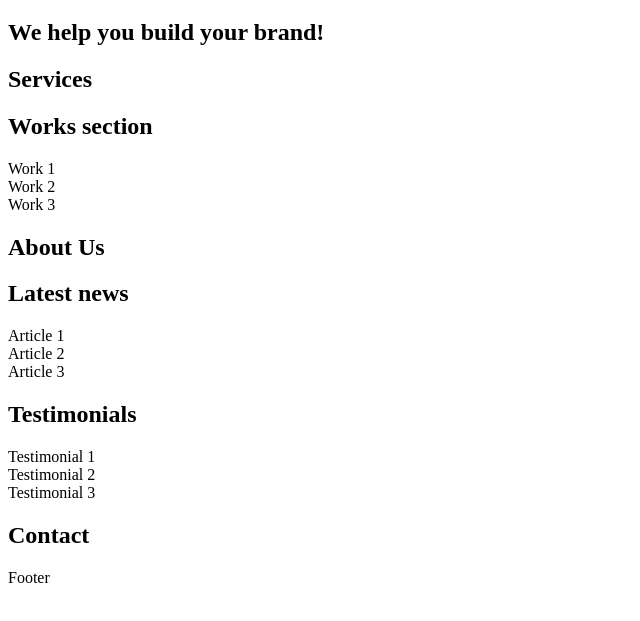
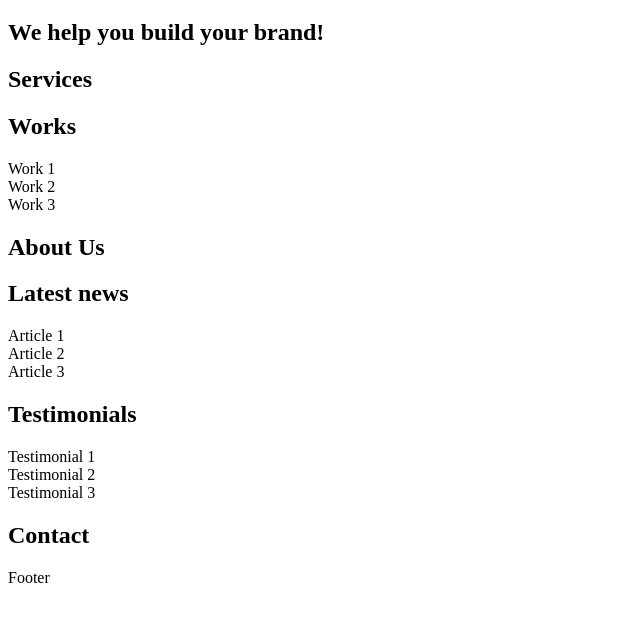
Before and after one commit to akuaserwaad/alx-frontend, a plain HTML site: page 0x00-html_advanced/9-index.html in a window 1280 px wide. Shown: the part 61-682 px from the top of the page, without its empty margins (0-640 px from the left). Drawn offline with Linux system fonts and the light colour scheme.

Commit message:
9-index.html

```diff
--- a/0x00-html_advanced/9-index.html
+++ b/0x00-html_advanced/9-index.html
@@ -10,24 +10,24 @@
     </head>
     <body>
         <header>
-          <nav></nav>
+            <nav></nav>
         </header>
         <main>
             <h1>Homepage</h1>
             <section>
-              <h2>We help you build your brand!</h2>
+                <h2>We help you build your brand!</h2>
             </section>
             <section>
-              <h2>Services</h2>
+                <h2>Services</h2>
             </section>
             <section>
-                <h2>Works section</h2>
+                <h2>Works</h2>
                 <article>Work 1</article>
                 <article>Work 2</article>
                 <article>Work 3</article>
             </section>
             <section>
-              <h2>About Us</h2>
+                <h2>About Us</h2>
             </section>
             <section>
                 <h2>Latest news</h2>
@@ -41,7 +41,9 @@
                 <article>Testimonial 2</article>
                 <article>Testimonial 3</article>
             </section>
-            <section><h2>Contact</h2></section>
+            <section>
+                <h2>Contact</h2>
+            </section>
         </main>
         <footer>Footer</footer>
     </body>
```
